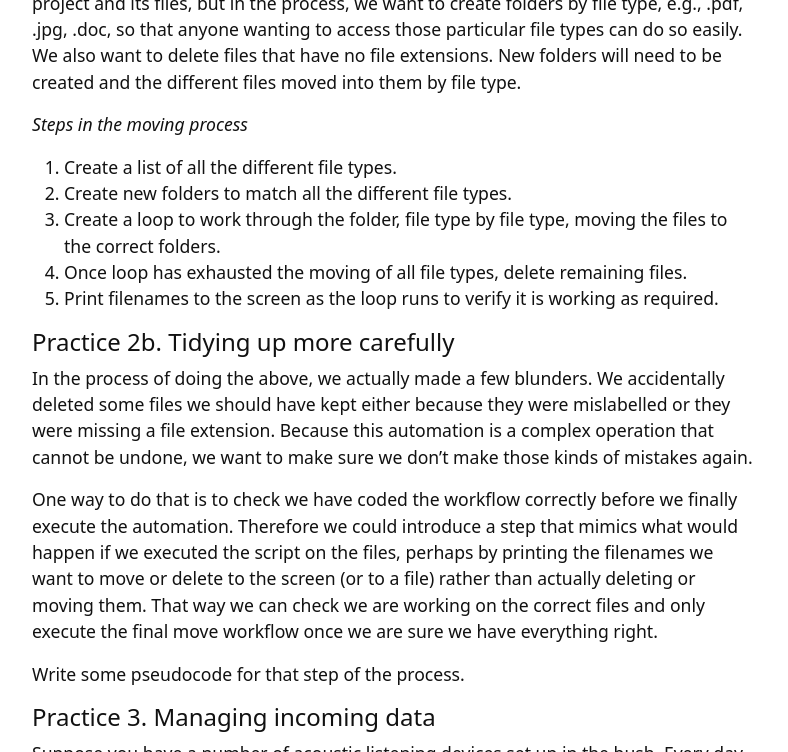
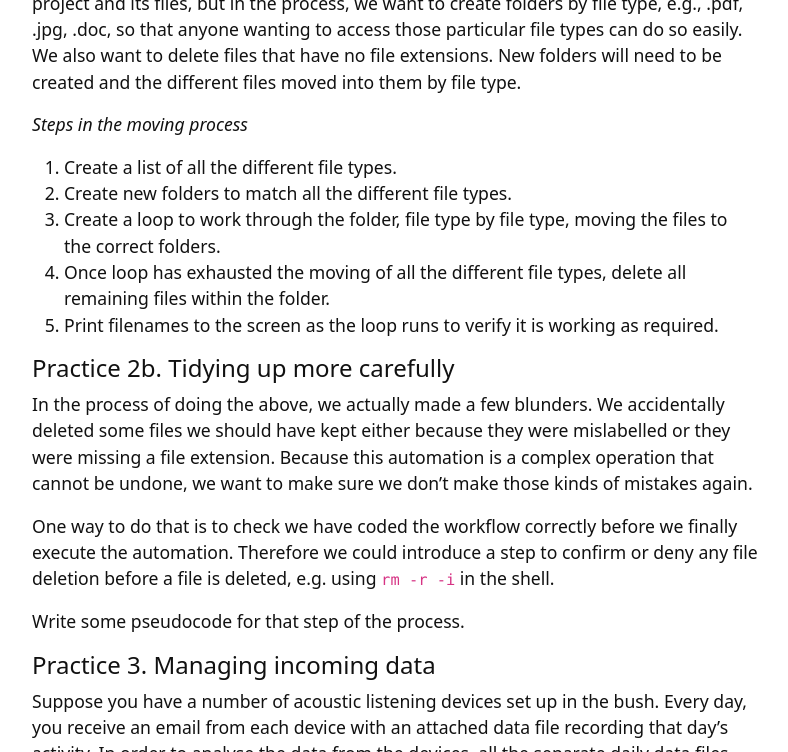
Before and after one commit to weaverbel/intro-computational-thinking, a Jekyll site: the page built from content/5-solutions.md, in a window 1280 px wide and 900 px high, scrolled down 2016 px, cut to the strip 0-752 px from the top of the window. Shown: the whole strip, without its empty margins (245-1033 px from the left). Built offline with Jekyll 4.4.1, drawn with Linux system fonts in a browser that asks for light colours.

Commit message:
Update 5-solutions.md
add rm -r

```diff
--- a/content/5-solutions.md
+++ b/content/5-solutions.md
@@ -48,7 +48,7 @@ We have a large folder of files left over from a project that is now finished. T
 1. Create a list of all the different file types.
 2. Create new folders to match all the different file types.
 3. Create a loop to work through the folder, file type by file type, moving the files to the correct folders.
-4. Once loop has exhausted the moving of all file types, delete remaining files.
+4. Once loop has exhausted the moving of all the different file types, delete all remaining files within the folder.
 5. Print filenames to the screen as the loop runs to verify it is working as required.
 
 #### Practice 2b. Tidying up more carefully
@@ -56,7 +56,7 @@ We have a large folder of files left over from a project that is now finished. T
 
 In the process of doing the above, we actually made a few blunders. We accidentally deleted some files we should have kept either because they were mislabelled or they were missing a file extension. Because this automation is a complex operation that cannot be undone, we want to make sure we don't make those kinds of mistakes again.
 
-One way to do that is to check we have coded the workflow correctly before we finally execute the automation. Therefore we could introduce a step that mimics what would happen if we executed the script on the files, perhaps by printing the filenames we want to move or delete to the screen (or to a file) rather than actually deleting or moving them. That way we can check we are working on the correct files and only execute the final move workflow once we are sure we have everything right.
+One way to do that is to check we have coded the workflow correctly before we finally execute the automation. Therefore we could introduce a step to confirm or deny any file deletion before a file is deleted, e.g. using `rm -r -i` in the shell.
 
 Write some pseudocode for that step of the process.
 
```
